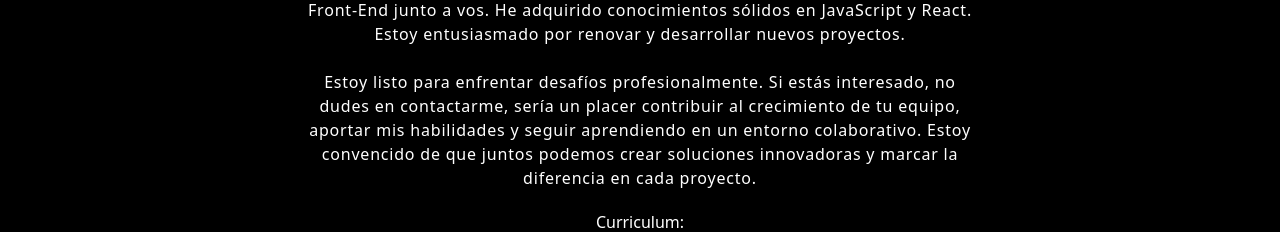
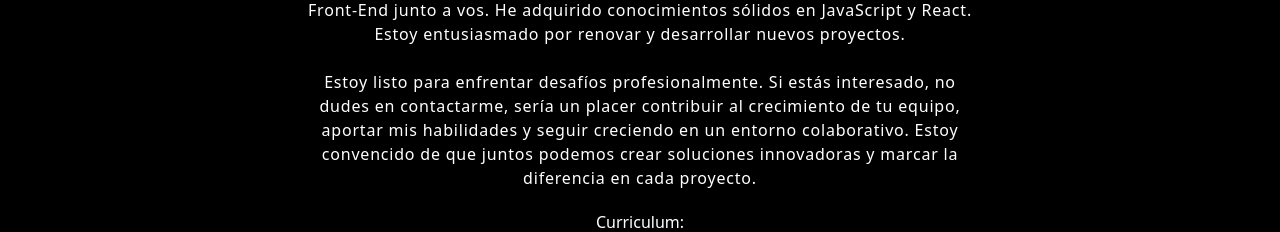
Before and after one commit to Toms-29/portfolio, a React (Vite) app: page / in a window 1280 px wide. Shown: the part 138-370 px from the top of the page. Built offline with nearby package versions, Linux system fonts and the light colour scheme.

Commit message:
Creacion del componente Links

```diff
--- a/src/components/CONTAINER/Cards.jsx
+++ b/src/components/CONTAINER/Cards.jsx
@@ -1,3 +1,4 @@
+import { useEffect } from "react"
 
 
 const Cards = ({ cards, cardStyle, descriptionStyle }) => {
--- /dev/null
+++ b/src/components/CONTAINER/Links.jsx
@@ -0,0 +1,18 @@
+
+const Links = () => {
+
+
+    return (
+        <>
+            <a
+                href=""
+                target="_blank"
+                rel="noopener noreferrer"
+                aria-label="Gmail"
+            >
+            </a>
+        </>
+    )
+}
+
+export default Links
--- a/src/components/PRESENTATION/Main.jsx
+++ b/src/components/PRESENTATION/Main.jsx
@@ -20,7 +20,7 @@ function Main() {
                         <p>
                             Estoy listo para enfrentar desafíos profesionalmente.
                             Si estás interesado, no dudes en contactarme, sería un placer contribuir al crecimiento de tu equipo,
-                            aportar mis habilidades y seguir aprendiendo en un entorno colaborativo.
+                            aportar mis habilidades y seguir creciendo en un entorno colaborativo.
                             Estoy convencido de que juntos podemos crear soluciones innovadoras y marcar la diferencia en cada proyecto.
                         </p>
                     </article>
```
